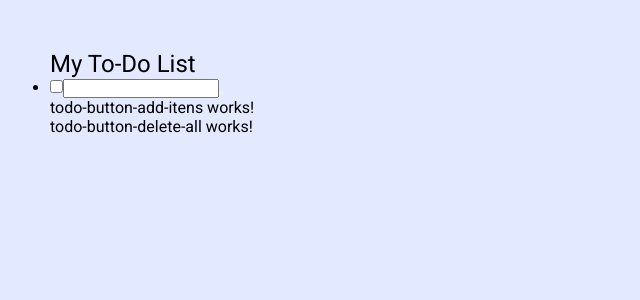
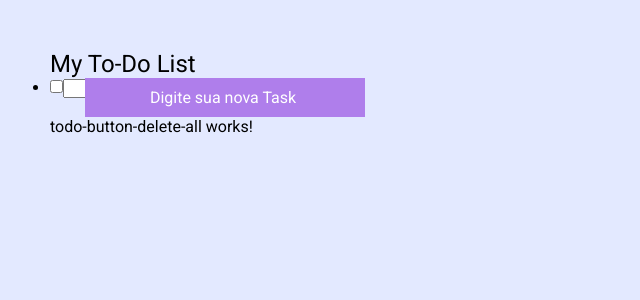
Before and after one commit to Leandro223/TodoList, an Angular app: page / in a window 1280 px wide. Shown: the top 300 px of the page, without its empty margins (0-640 px from the left). Built offline with nearby package versions, Linux system fonts and the light colour scheme.

Commit message:
estrutura e estilização do input add

```diff
--- a/src/app/modules/home/componets/todo-button-add-itens/todo-button-add-itens.component.html
+++ b/src/app/modules/home/componets/todo-button-add-itens/todo-button-add-itens.component.html
@@ -1 +1 @@
-<p>todo-button-add-itens works!</p>
+<input type="text" placeholder="Digite sua nova Task ">
--- a/src/app/modules/home/componets/todo-button-add-itens/todo-button-add-itens.component.scss
+++ b/src/app/modules/home/componets/todo-button-add-itens/todo-button-add-itens.component.scss
@@ -0,0 +1,25 @@
+@import'../../../../../dist/scss/variables.scss';
+
+:host{
+    display: flex;
+    justify-content: center;
+    margin-top: -20px;
+
+    input{
+        width: 80%;
+
+        border: none;
+        background: $tertiary-background-color;
+
+        font-size: 16px;
+        color: $secondary-text-color;
+        text-align: center;
+
+        padding: 10px;
+        box-sizing: border-box;
+
+        &::placeholder{
+            color: $secondary-text-color;
+        }
+    }
+}
--- a/src/app/modules/home/componets/todo-list/todo-list.component.ts
+++ b/src/app/modules/home/componets/todo-list/todo-list.component.ts
@@ -7,6 +7,7 @@ import { Component, OnInit } from '@angular/core';
 })
 export class TodoListComponent implements OnInit {
 
+
   constructor() { }
 
   ngOnInit(): void {
```
